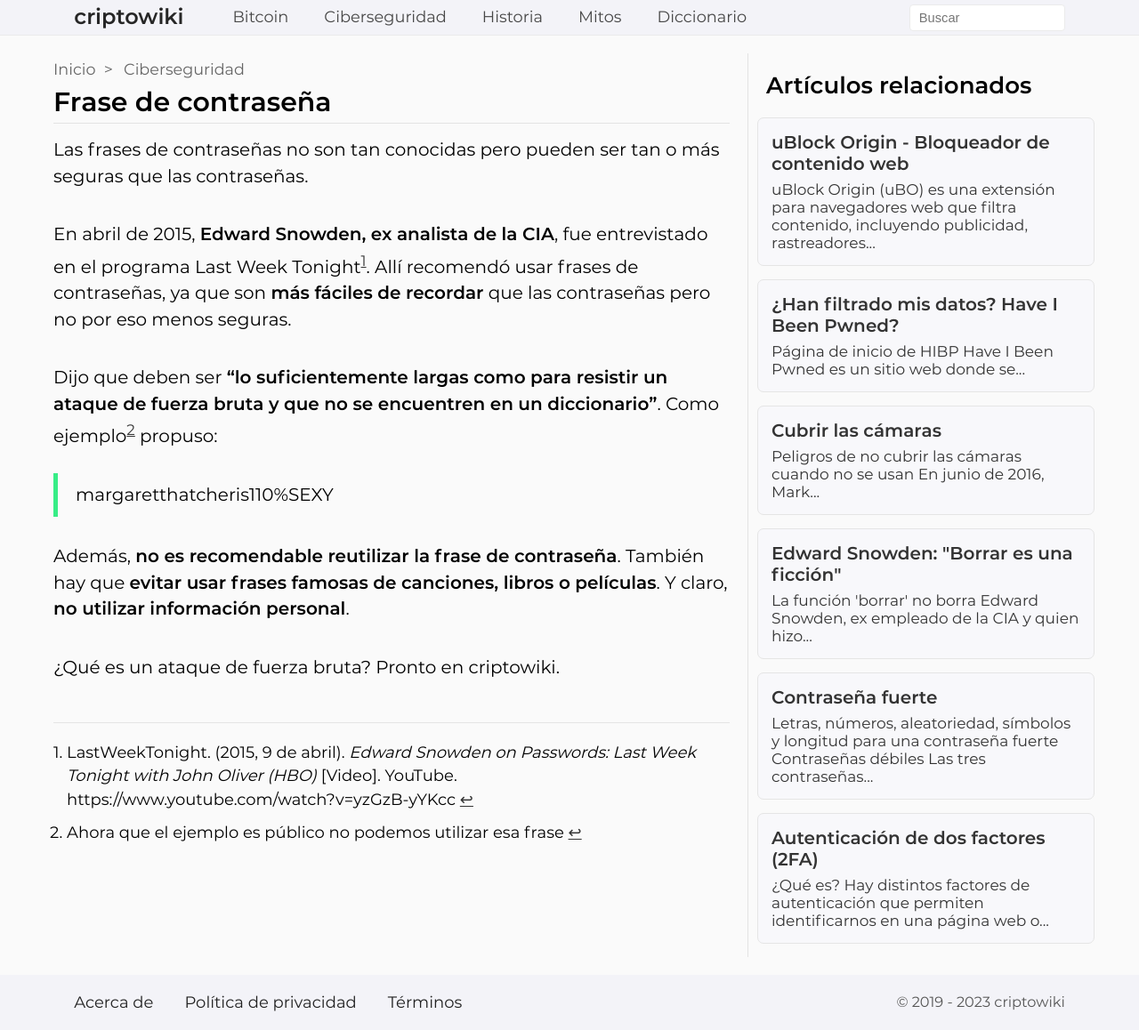
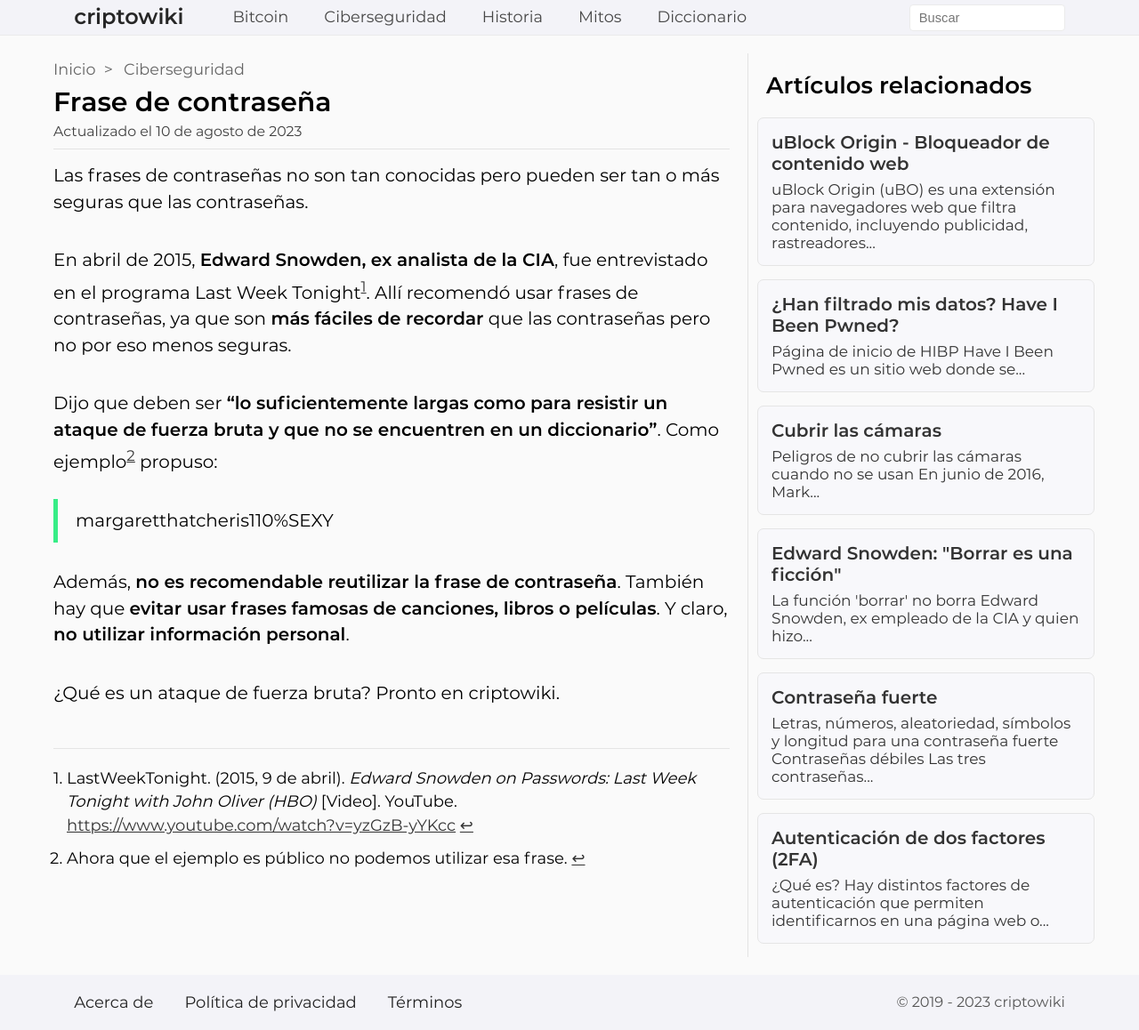
Before and after one commit to criptowiki/criptowiki, a Jekyll site: the page built from collections/_posts/cybersecurity/2020-05-25-4-passphrase.md, in a window 1280 px wide and 1158 px high. Shown: the whole window at 89% size. Built offline with Jekyll 4.4.1, drawn with Linux system fonts in a browser that asks for light colours; some of the changed lines change nothing that is shown.

Commit message:
update Passphrase post *add link to YouTube video

```diff
--- a/collections/_posts/cybersecurity/2020-05-25-4-passphrase.md
+++ b/collections/_posts/cybersecurity/2020-05-25-4-passphrase.md
@@ -2,6 +2,7 @@
 title: Frase de contraseña
 permalink: /ciberseguridad/frase-de-contrasena
 image: cybersecurity/es/frase-de-contrasena.png
+updated: 10/08/2023
 ---
 
 Las frases de contraseñas no son tan conocidas pero pueden ser tan o más seguras que las contraseñas.
@@ -16,5 +17,5 @@
 
 ¿Qué es un ataque de fuerza bruta? Pronto en criptowiki.
 
-[^1]: LastWeekTonight. (2015, 9 de abril). *Edward Snowden on Passwords: Last Week Tonight with John Oliver (HBO)* [Video]. YouTube. https://www.youtube.com/watch?v=yzGzB-yYKcc
-[^2]: Ahora que el ejemplo es público no podemos utilizar esa frase
+[^1]: LastWeekTonight. (2015, 9 de abril). *Edward Snowden on Passwords: Last Week Tonight with John Oliver (HBO)* [Video]. YouTube. [https://www.youtube.com/watch?v=yzGzB-yYKcc](https://www.youtube.com/watch?v=yzGzB-yYKcc)
+[^2]: Ahora que el ejemplo es público no podemos utilizar esa frase.
```
